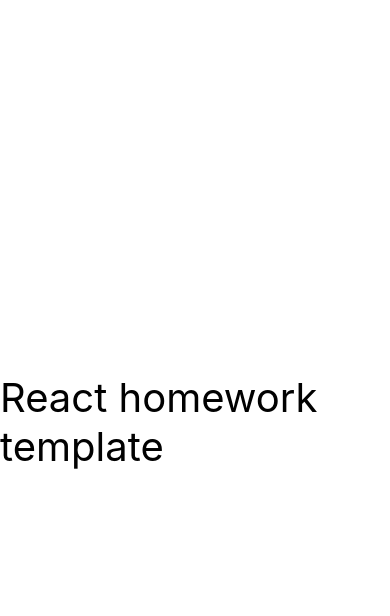
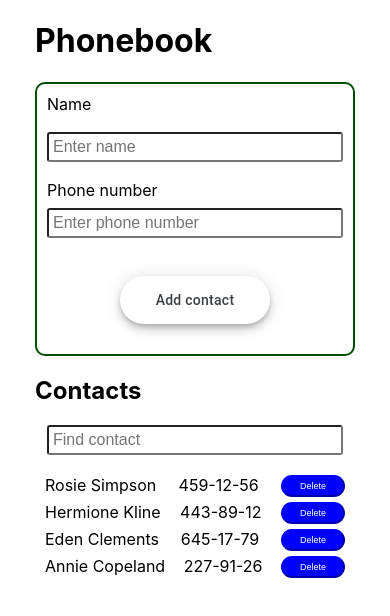
Before and after one commit to olya4e/goit-react-hw-02-phonebook, a React (Create React App) app: page / in a window 390 px wide. Shown: the top 616 px of the page. Built offline with nearby package versions, Linux system fonts and the light colour scheme.

Commit message:
phonebook

```diff
--- a/package.json
+++ b/package.json
@@ -7,6 +7,8 @@
     "@testing-library/jest-dom": "^5.16.3",
     "@testing-library/react": "^12.1.4",
     "@testing-library/user-event": "^13.5.0",
+    "nanoid": "^4.0.0",
+    "prop-types": "^15.8.1",
     "react": "^18.1.0",
     "react-dom": "^18.1.0",
     "react-scripts": "5.0.1",
--- a/src/components/App.jsx
+++ b/src/components/App.jsx
@@ -1,16 +1,89 @@
-export const App = () => {
-  return (
-    <div
-      style={{
-        height: '100vh',
-        display: 'flex',
-        justifyContent: 'center',
-        alignItems: 'center',
-        fontSize: 40,
-        color: '#010101'
-      }}
-    >
-      React homework template
-    </div>
-  );
+import css from './ContactForm/ContactForm.module.css'
+import { Component } from "react"
+import { ContactForm } from './ContactForm/ContactForm '
+import { ContactList } from "./ContactList/ContactList"
+import { Filter } from "./Filter/Filter";
+import { nanoid } from "nanoid";
+
+export class App extends Component {
+  state = {
+    contacts: [
+    {id: 'id-1', name: 'Rosie Simpson', number: '459-12-56'},
+    {id: 'id-2', name: 'Hermione Kline', number: '443-89-12'},
+    {id: 'id-3', name: 'Eden Clements', number: '645-17-79'},
+    {id: 'id-4', name: 'Annie Copeland', number: '227-91-26'},
+    ],
+    filter: '',
+  }
+
+  addContact = (name, number) => {
+    let newContact = {
+      id: nanoid(),
+      name: name,
+      number: number,
+    }
+    let isAdded = false
+    const { contacts } = this.state
+    contacts.map(contact => {
+      if (contact.name.toLowerCase() === name.toLowerCase()) {
+        alert(`${name} is already in contacts`)
+        isAdded=true
+      }
+    })
+    if (isAdded) {
+      return
+    }
+    else {
+      this.setState(prevState => ({
+          contacts:[...prevState.contacts, newContact]
+        }))}
+    }
+
+  handleChangeInput = (e) => {
+      const{name, value}=e.target
+      this.setState({
+          [name]: value
+      })
+    }
+  handleSubmitForm = (e) => {
+    e.preventDefault()
+    const { name, number } = e.target.elements
+    this.addContact(name.value, number.value)
+    name.value = ''
+    number.value = ''
+  }
+
+
+  handleChangeFilter = (e) => {
+    this.setState({
+     filter: e.target.value
+   })
+  }
+  onFilterContact = () => {
+  const { contacts, filter } = this.state;
+    const normalizedFilter = filter.toLowerCase();
+    return contacts.filter(contact =>
+    contact.name.toLowerCase().includes(normalizedFilter),
+    );
+  }
+  onDeleteContact = (deelteContact) => {
+    this.setState(prevState => ({
+      contacts: prevState.contacts.filter(contact => contact.id !== deelteContact)
+    }))
+  }
+
+  render() {
+    const {filter} = this.state
+    return (
+      <div className={css.container}>
+  <h1>Phonebook</h1>
+        <ContactForm onSubmit={this.handleSubmitForm} onChange={this.handleChangeInput}/>
+        <h2>Contacts</h2>
+        <Filter value={filter} handleChangeFilter={this.handleChangeFilter} />
+        <ContactList contacts={this.onFilterContact()} onDeleteContact={ this.onDeleteContact} />
+      </div>
+    )
+  }
+
+
 };
--- /dev/null
+++ b/src/components/ContactForm/ContactForm .jsx
@@ -0,0 +1,37 @@
+import PropTypes from 'prop-types'
+import css from './ContactForm.module.css'
+export  const ContactForm =({onSubmit, onChange})=>{
+        return (
+            <form onSubmit={onSubmit} className={css.form}>
+                <label className={css.label}>Name</label>
+                <input
+                className={css.input}
+                type="text"
+                name="name"
+                pattern="^[a-zA-Zа-яА-Я]+(([' -][a-zA-Zа-яА-Я ])?[a-zA-Zа-яА-Я]*)*$"
+                title="Name may contain only letters, apostrophe, dash and spaces. For example Adrian, Jacob Mercer, Charles de Batz de Castelmore d'Artagnan"
+                required
+                placeholder="Enter name"
+                onChange={onChange}
+                />
+                <label>Phone number</label>
+                <input
+                className={css.input}
+                type="tel"
+                name="number"
+                pattern="\+?\d{1,4}?[-.\s]?\(?\d{1,3}?\)?[-.\s]?\d{1,4}[-.\s]?\d{1,4}[-.\s]?\d{1,9}"
+                title="Phone number must be digits and can contain spaces, dashes, parentheses and can start with +"
+                required
+                placeholder="Enter phone number"
+                onChange={onChange}
+                />
+                <button className={ css.button} type="submit"> Add contact</button>
+
+            </form>
+        )
+
+}
+ContactForm.propTypes = {
+    onSubmit: PropTypes.func.isRequired,
+    onChange: PropTypes.func.isRequired,
+}
--- /dev/null
+++ b/src/components/ContactForm/ContactForm.module.css
@@ -0,0 +1,76 @@
+.container{
+    width: 320px;
+    margin: 0 auto;
+}
+
+.form{
+    display: flex;
+    flex-direction: column;
+    justify-content: space-between;
+    height: 250px;
+    margin: 0;
+    padding: 10px;
+    border: 2px solid #004D00;
+    border-radius: 10px;
+}
+.label{
+    display: flex;
+    flex-direction: column;
+    margin-bottom: 10px;
+    font-size: 16px;
+}
+.input{
+    margin-bottom: 10px;
+    padding: 4px;
+    font-size: 16px;
+    border-radius: 3px;
+}
+.button {
+    display: block;
+    margin: 20px auto;
+    align-items: center;
+    appearance: none;
+    background-color: #fff;
+    border-radius: 24px;
+    border-style: none;
+    box-shadow: rgba(0, 0, 0, .2) 0 3px 5px -1px, rgba(0, 0, 0, .14) 0 6px 10px 0, rgba(0, 0, 0, .12) 0 1px 18px 0;
+    box-sizing: border-box;
+    color: #3c4043;
+    cursor: pointer;
+    fill: currentcolor;
+    font-family: "Google Sans", Roboto, Arial, sans-serif;
+    font-size: 14px;
+    font-weight: 500;
+    height: 48px;
+    justify-content: center;
+    letter-spacing: .25px;
+    line-height: normal;
+    width: 150px;
+    overflow: visible;
+    padding: 2px 24px;
+    position: relative;
+    text-align: center;
+    text-transform: none;
+    transition: box-shadow 280ms cubic-bezier(.4, 0, .2, 1), opacity 15ms linear 30ms, transform 270ms cubic-bezier(0, 0, .2, 1) 0ms;
+    user-select: none;
+    -webkit-user-select: none;
+    touch-action: manipulation;
+    will-change: transform, opacity;
+    z-index: 0;
+}
+
+
+.button:hover {
+    background: #F6F9FE;
+    color: #174ea6;
+}
+
+.button:active {
+    box-shadow: 0 4px 4px 0 rgb(60 64 67 / 30%), 0 8px 12px 6px rgb(60 64 67 / 15%);
+    outline: none;
+}
+
+.button:focus {
+    outline: none;
+    border: 2px solid #4285f4;
+}
--- /dev/null
+++ b/src/components/ContactItem/ContactItem.jsx
@@ -0,0 +1,21 @@
+import PropTypes from 'prop-types'
+import css from './ContactItem.module.css'
+export const ContactItem = ({ id, name, number, onDelete}) => {
+    return (
+       <>
+        <li className={css.item}>
+        <span>{name}</span>
+        <span>{number}</span>
+                <button className={css.deleteBtn} onClick={()=>onDelete(id) } type="button">Delete</button>
+        </li>
+        </>
+
+    )
+}
+ContactItem.propTypes = {
+
+    id: PropTypes.string.isRequired,
+    name: PropTypes.string.isRequired,
+    number: PropTypes.string.isRequired,
+    onDelete: PropTypes.func.isRequired,
+}
--- /dev/null
+++ b/src/components/ContactItem/ContactItem.module.css
@@ -0,0 +1,17 @@
+.item{
+    display: flex;
+    justify-content: space-between;
+    gap: 10px;
+    margin-bottom: 5px;
+    padding: 0;
+}
+.deleteBtn{
+    padding: 4px;
+    margin: 0;
+    width: 64px;
+    font-size: 9px;
+    border-radius: 15px;
+    border-color: blue;
+    background-color: blue;
+    color: white;
+}
--- /dev/null
+++ b/src/components/ContactList/ContactList.jsx
@@ -0,0 +1,27 @@
+import PropTypes from 'prop-types'
+import { ContactItem } from '../ContactItem/ContactItem'
+import css from './ContactList.module.css'
+export const ContactList = ({contacts, onDeleteContact}) => {
+    return (
+        <ul className={css.list}>
+            {contacts.map((contact) =>
+            {
+                return <ContactItem key={contact.id} id={contact.id} name={contact.name} number={contact.number} onDelete={onDeleteContact}/>
+            }
+            )}
+
+        </ul>
+    )
+
+}
+ContactList.propTypes = {
+    onDeleteContact: PropTypes.func.isRequired,
+    contacts: PropTypes.arrayOf(PropTypes.shape(
+        {
+            id: PropTypes.string.isRequired,
+            name: PropTypes.string.isRequired,
+            number: PropTypes.string.isRequired,
+        }
+    ))
+
+}
--- /dev/null
+++ b/src/components/ContactList/ContactList.module.css
@@ -0,0 +1,8 @@
+.list{
+    display: flex;
+    flex-direction: column;
+    justify-content: space-between;
+    padding: 10px;
+    margin: 0;
+    list-style: none;
+}
--- /dev/null
+++ b/src/components/Filter/Filter.jsx
@@ -0,0 +1,21 @@
+import PropTypes from 'prop-types'
+import css from './Filter.module.css'
+export const Filter = ({value, handleChangeFilter}) => {
+    return (
+        <input
+        className={css.input}
+        type="text"
+        name="name"
+        value={value}
+        pattern="^[a-zA-Zа-яА-Я]+(([' -][a-zA-Zа-яА-Я ])?[a-zA-Zа-яА-Я]*)*$"
+        title="Name may contain only letters, apostrophe, dash and spaces. For example Adrian, Jacob Mercer, Charles de Batz de Castelmore d'Artagnan"
+        required
+        placeholder="Find contact"
+        onChange={handleChangeFilter}
+        />
+    )
+}
+Filter.propTypes = {
+    value: PropTypes.string.isRequired,
+    handleChangeFilter: PropTypes.func.isRequired,
+}
--- /dev/null
+++ b/src/components/Filter/Filter.module.css
@@ -0,0 +1,9 @@
+.input{
+    display: block;
+    margin: auto;
+    width: 284px;
+    margin-bottom: 10px;
+    padding: 4px;
+    font-size: 16px;
+    border-radius: 3px;
+}
```
Also changed, not shown: 1 other file (tests, documents, lock files or other folders).
